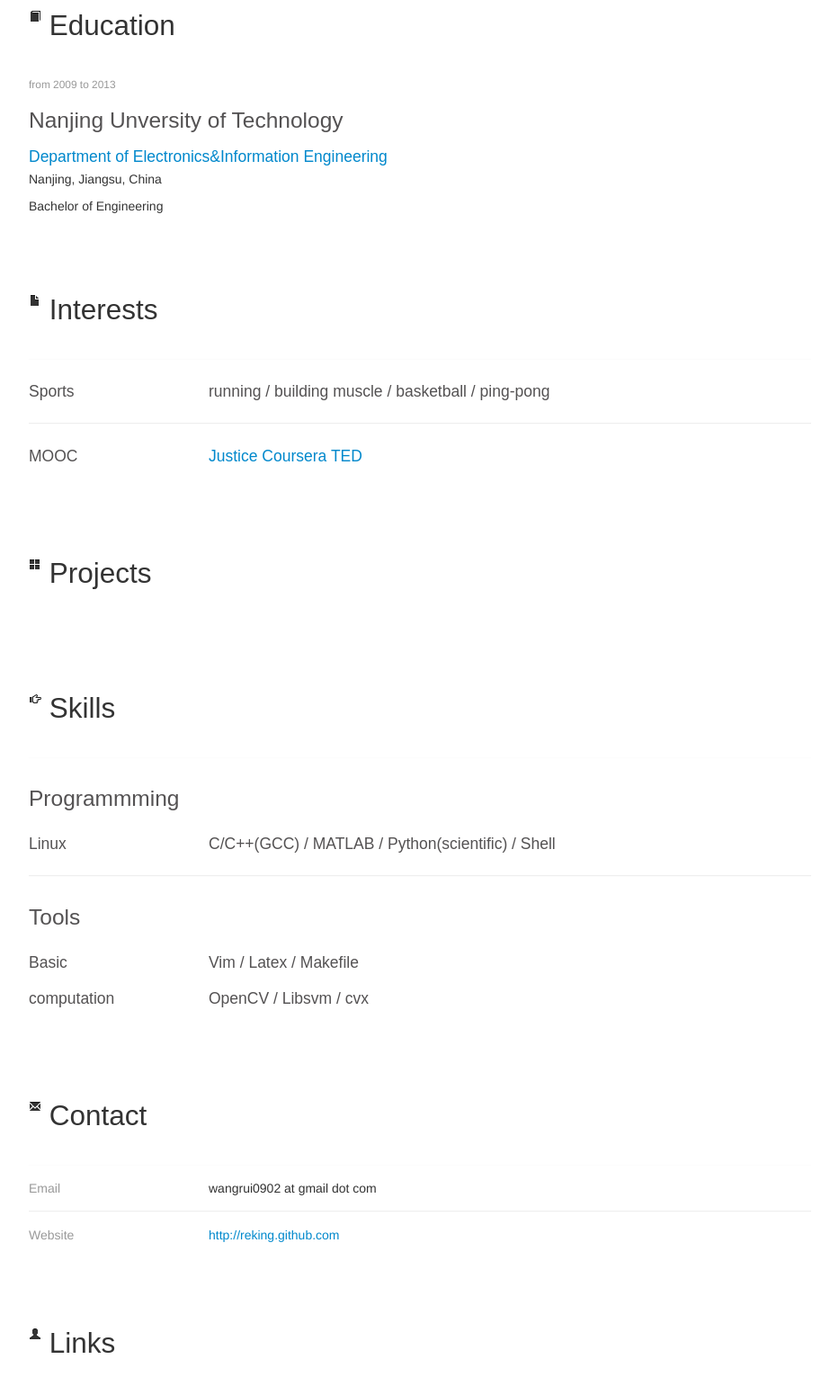
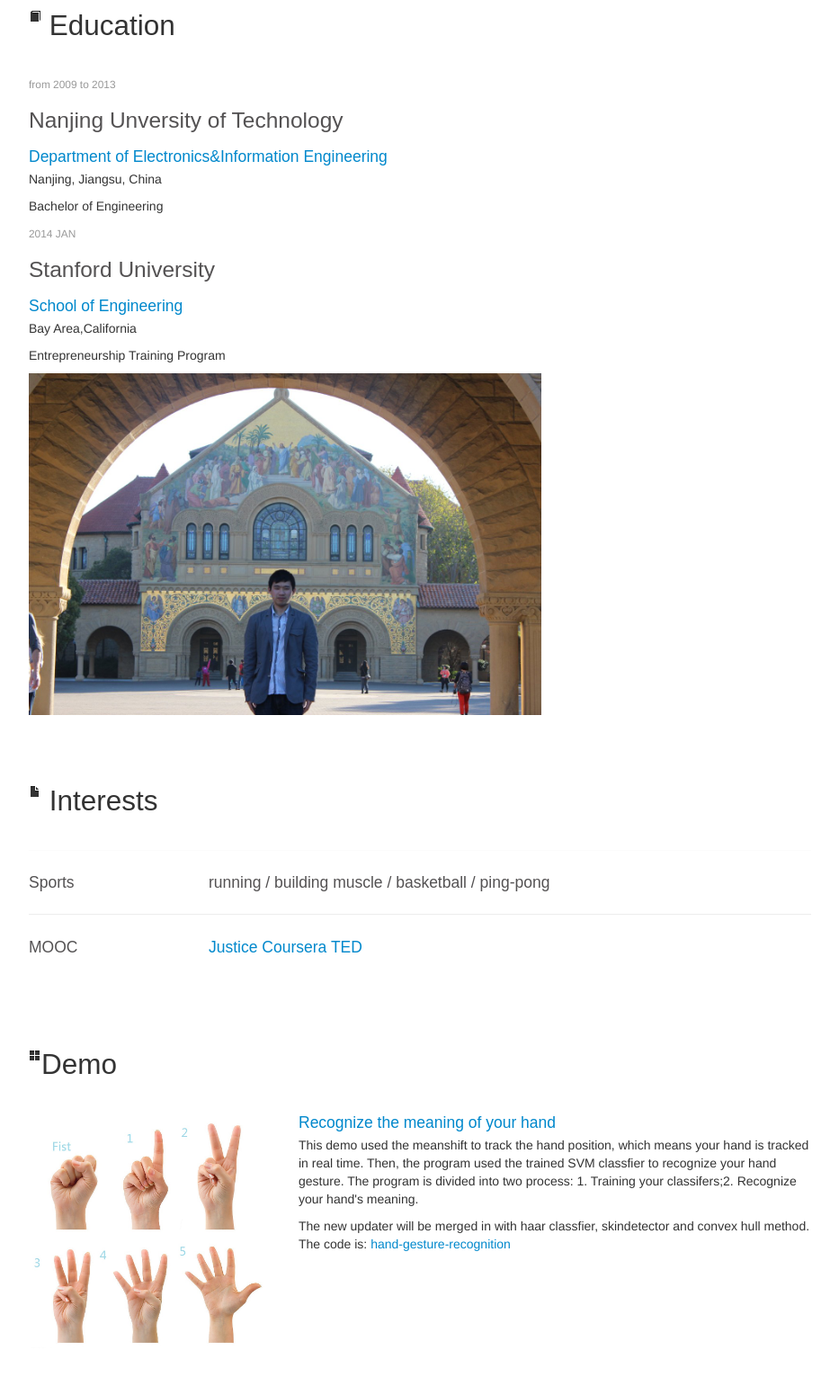
Before and after one commit to reking/reking.github.com, a plain HTML site: page index.html in a window 1280 px wide. Shown: the part 1058-2609 px from the top of the page at 90% size, without its empty margins (293-1226 px from the left). Drawn offline with nearby package versions, Linux system fonts and the light colour scheme; some packages are replaced by stand-ins of ours; a script that the page names is missing; a web font is replaced by a local one.

Commit message:
the second version

```diff
--- a/index.html
+++ b/index.html
@@ -81,7 +81,7 @@
 					<li><a href="#about-me" class="scroller">About me</a></li>
 					<li><a href="#education" class="scroller">Education</a></li>
           <li><a href="#interests" class="scroller">Interests</a></li>
-          <li><a href="#projects" class="scroller">Projects</a></li>
+          <li><a href="#demo" class="scroller">Demo</a></li>
           <li><a href="#skills" class="scroller">Skills</a></li>
           <li><a href="#contact" class="scroller">Contact</a></li>
           <li><a href="#links" class="scroller">Links</a></li>
@@ -101,7 +101,7 @@
               <li><a href="#research" class="scroller">Research</a></li>
               <li><a href="#education" class="scroller">Education</a></li>
               <li><a href="#interests" class="scroller">Interests</a></li>
-              <li><a href="#projects" class="scroller">Projects</a></li>
+              <li><a href="#demo" class="scroller">Demo</a></li>
 
               <li><a href="#skills" class="scroller">Skills</a></li>
               <li><a href="#contact" class="scroller">Contact</a></li>
@@ -183,7 +183,17 @@
                 <p>Nanjing, Jiangsu, China</p>
                 <p>Bachelor of Engineering</p>
               </div>
+              <div class="span6">
+                <p><small class="muted">2014 JAN</small></p>
+                <h3>Stanford University</h3>
+                <h4 class="media-heading primary-color">School of Engineering</h4>
+                <p>Bay Area,California</p>
+                <p>Entrepreneurship Training Program</p>
 
+              </div>
+              <div class="span6">
+                     <img  src="./img/picture.jpg" >
+              </div>
               </div>
 
          </div>
@@ -215,8 +225,24 @@
           </div>
          </div>
 
-         <div class="section" id="projects">
-              <h2 class="section-title"><i class="icon-th-large"></i> Projects<a href="#phone-navbar" class="top visible-phone"></a></h2>
+         <div class="section" id="demo">
+              <h2 class="section-title"><i class="icon-th-large"></i>Demo<a href="#phone-navbar" class="top visible-phone"></a></h2>
+             <div class="row">
+
+                <div class="span3">
+                    <img  src="./img/handshow.jpg" width="300" height="300">
+                </div>
+                <div class="span6">
+                    <h4 class="media-heading primary-color">Recognize the meaning of your hand</h4>
+                    <p>This demo used the meanshift to track the hand position, which means your hand is tracked in real time.
+                        Then, the program used the trained SVM classfier to recognize your hand gesture.
+                        The program is divided into two process: 1. Training your classifers;2. Recognize your hand's meaning.</p>
+                    <p>The new updater will be merged in with haar classfier, skindetector and convex hull method.
+                        The code is:
+                    <a href="https://github.com/reking/hand-gesture-recognition">hand-gesture-recognition</a></p>
+                </div>
+
+            </div>
          </div>
 
          <div class="section" id="skills">
@@ -275,7 +301,12 @@
 
          <div class="section" id="links">
               <h2 class="section-title"><i class="icon-user"></i> Links<a href="#phone-navbar" class="top visible-phone"></a></h2>
+              <div class="row">
+              <div class="span2 muted">Linkedin</div>
+              <div class="span7"><a href="http://cn.linkedin.com/in/wangrui0902/" title="">cn.linkedin.com/in/wangrui0902/</a></div>
+              </div>
 
+            <span class="clear"></span>
          </div>
 
 
```
Also changed, not shown: img/.comments/picture.JPG.xml (added), img/handshow.jpg (added), img/picture.jpg (added).
